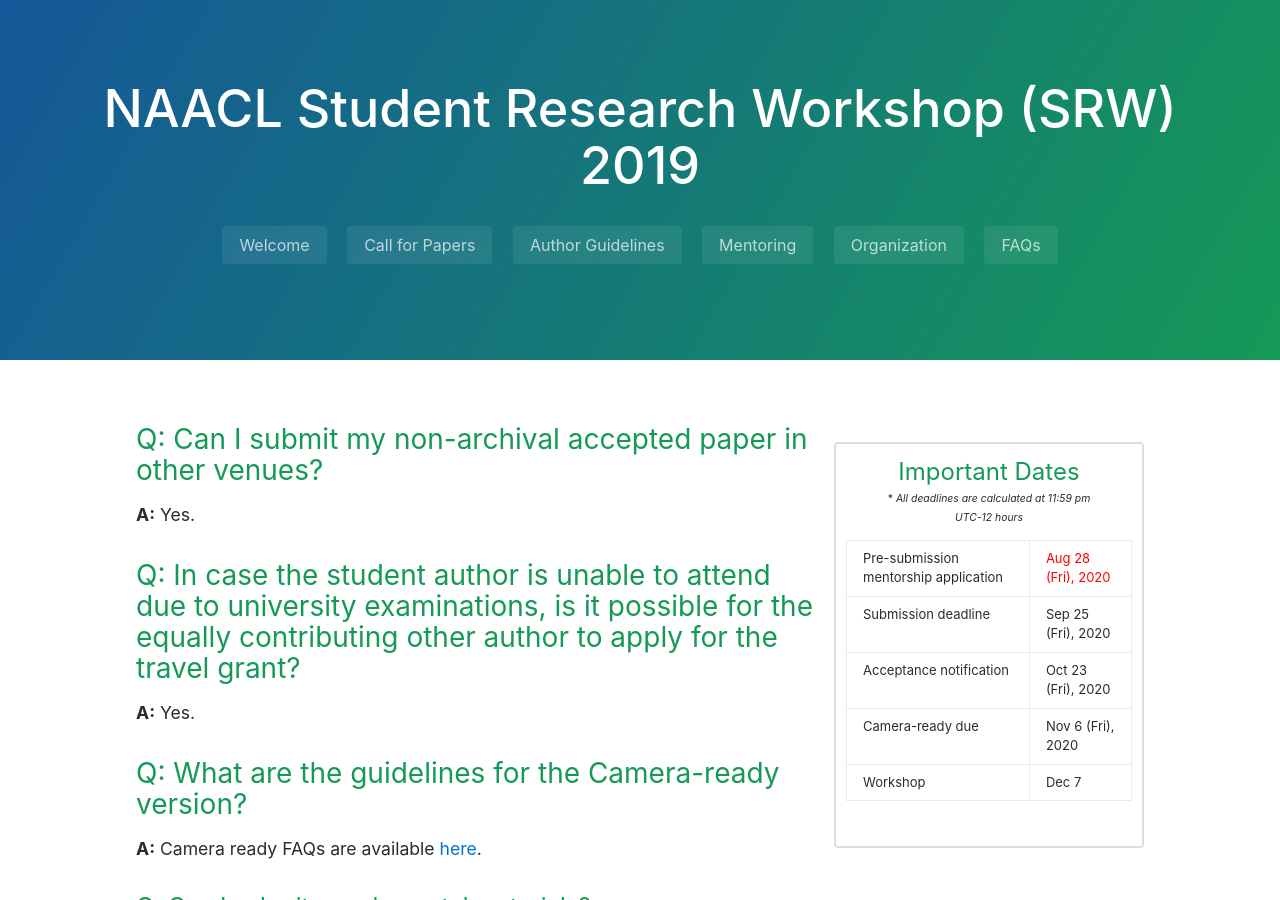
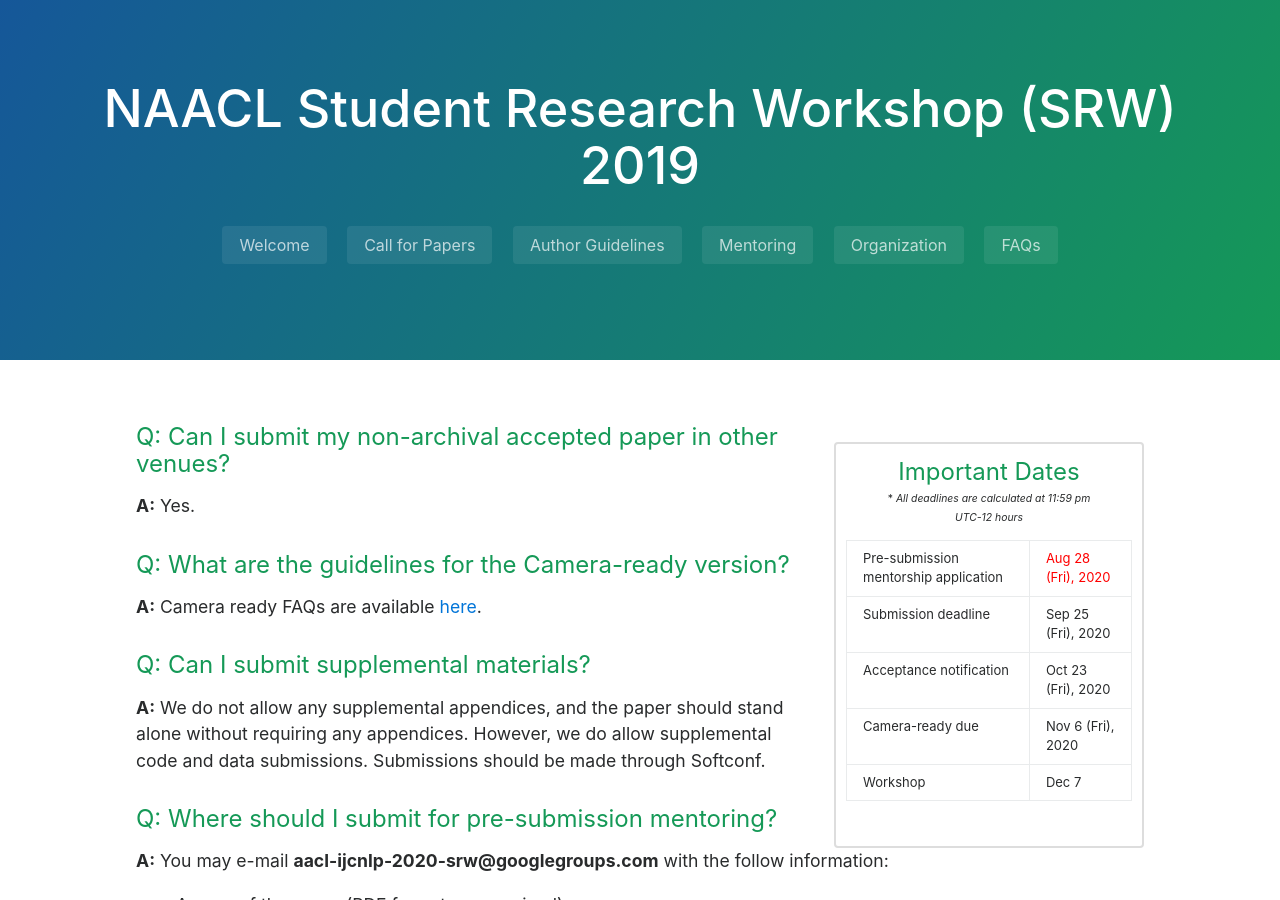
Before and after one commit to aacl2023-srw/aacl2023-srw.github.io, a Jekyll site: the page built from faq.md, in a window 1280 px wide and 900 px high. Built offline with Jekyll 4.4.1, drawn with Linux system fonts in a browser that asks for light colours.

Commit message:
Update faq.md

```diff
--- a/faq.md
+++ b/faq.md
@@ -4,18 +4,20 @@ title: "Frequently Asked Questions"
 permalink: /faq
 order : 1
 ---
-### Q: Can I submit my non-archival accepted paper in other venues?
+#### Q: Can I submit my non-archival accepted paper in other venues?
 __A:__ Yes.
 
+<!--
 ### Q: In case the student author is unable to attend due to university examinations, is it possible for the equally contributing other author to apply for the travel grant?
 __A:__ Yes.
+-->
 
 <!--
 ### Q: When would it be possible to know the status of the grant to look into applying for a visa, other planning?
 __A:__ We encourage to apply for visa soon and not to wait for the decision of travel grant. Visa application processes can take a long time. So start soon.
 -->
 
-### Q: What are the guidelines for the Camera-ready version?
+#### Q: What are the guidelines for the Camera-ready version?
 __A:__ Camera ready FAQs are available [here](https://github.com/acl-org/acl-pub/blob/gh-pages/camera-ready-faq.md).
 
 #### Q: Can I submit supplemental materials?
```
